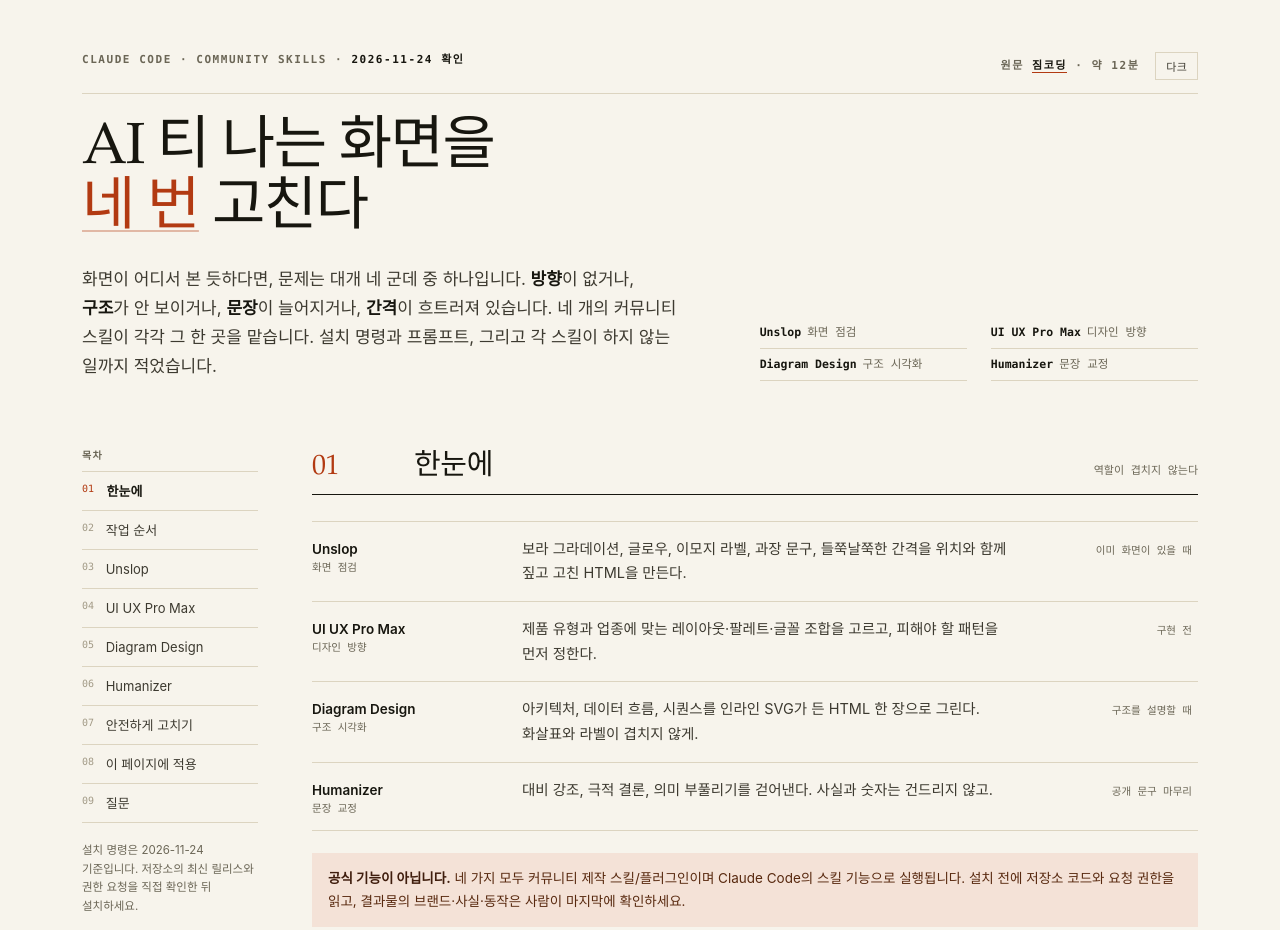
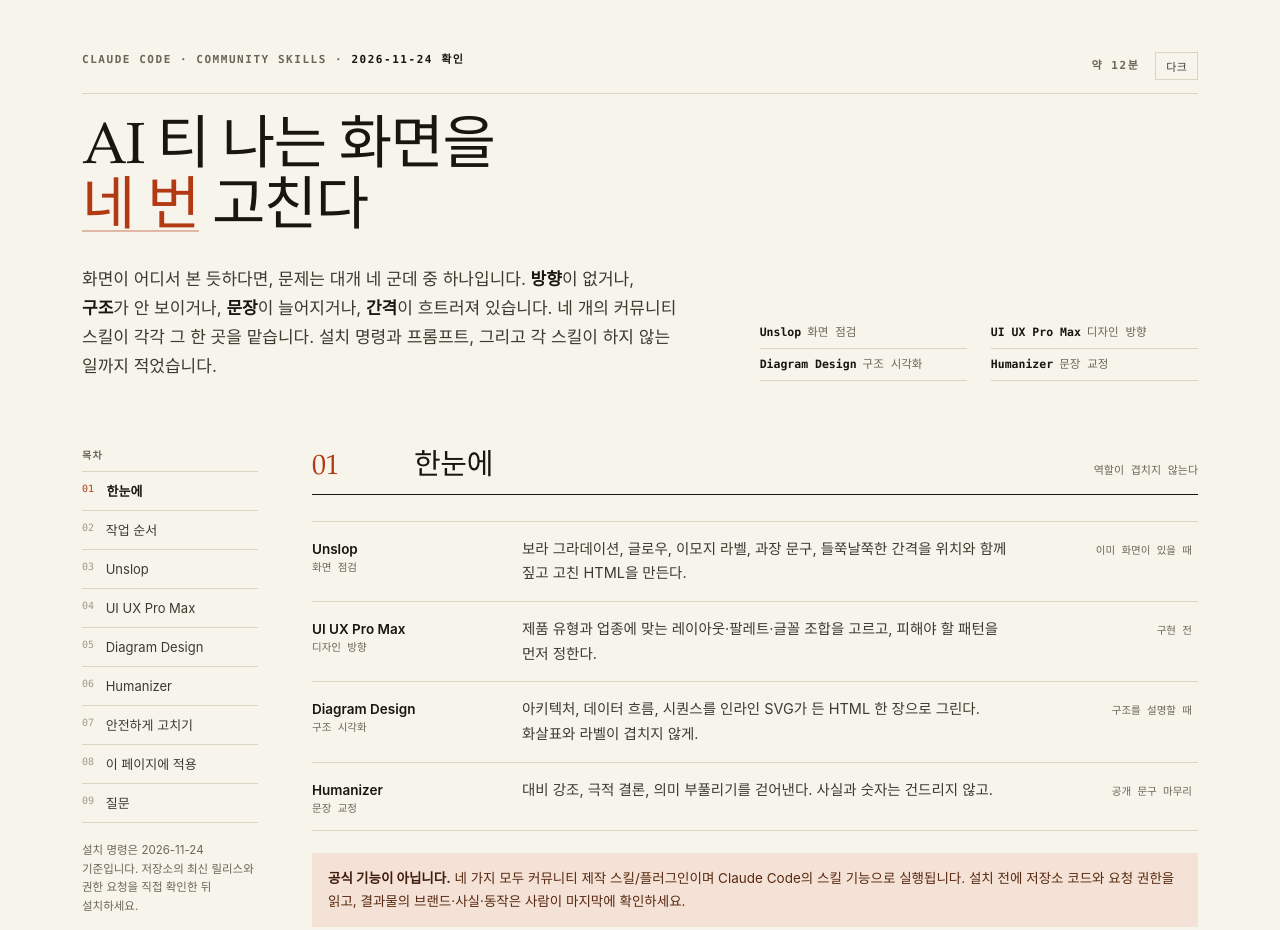
Before and after one commit to dogebi/claude-code-4-skills, a plain HTML site: page index.html in a window 1280 px wide. Shown: the top 930 px of the page. Drawn offline with Linux system fonts and the light colour scheme.

Commit message:
Remove source name from header kicker

```diff
--- a/index.html
+++ b/index.html
@@ -313,7 +313,7 @@ footer.site a:hover { border-bottom-color: var(--oxide); }
   <header class="masthead">
     <div class="mast-kicker">
       <span>Claude Code · Community skills · <b><span style="white-space:nowrap">2026-11-24</span> 확인</b></span>
-      <span class="mast-tools"><span>원문 <b><a href="https://www.gymcoding.co/articles/claude-code-github-skills-website-ai-slop-design" target="_blank" rel="noopener">짐코딩</a></b> · 약 12분</span><button id="theme-toggle" class="theme-btn" type="button" aria-pressed="false">다크</button></span>
+      <span class="mast-tools"><span>약 12분</span><button id="theme-toggle" class="theme-btn" type="button" aria-pressed="false">다크</button></span>
     </div>
     <h1>AI 티 나는 화면을 <em>네 번</em> 고친다</h1>
     <div class="mast-foot">
```
